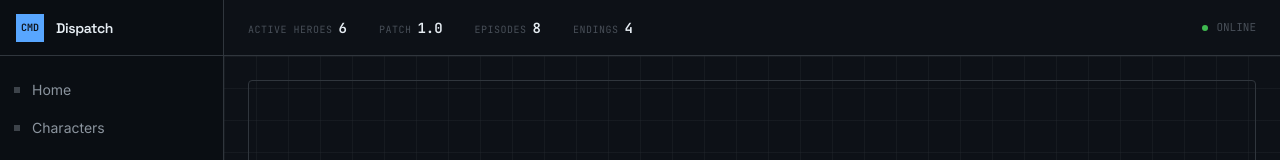
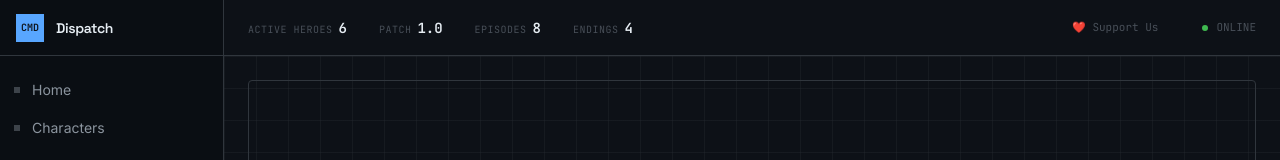
Before and after one commit to ryuuu2020/dispatch-guide, a Next.js app: page / in a window 1280 px wide. Shown: the top 160 px of the page. Built offline with nearby package versions, Linux system fonts and the light colour scheme.

Commit message:
fix: Afdian link in top header bar

```diff
--- a/app/layout.tsx
+++ b/app/layout.tsx
@@ -112,6 +112,7 @@ export default function RootLayout({
                 </div>
               ))}
               <div className="flex-1" />
+              <a href="https://afdian.com/a/gameguidehub" target="_blank" rel="noopener" className="text-[11px] font-mono text-text-muted hover:text-tactical-blue transition-colors mr-3">❤️ Support Us</a>
               <div className="hidden sm:flex items-center gap-2">
                 <span className="w-1.5 h-1.5 rounded-full bg-terminal-green animate-pulse-subtle" />
                 <span className="text-[11px] font-mono text-text-muted">ONLINE</span>
```
